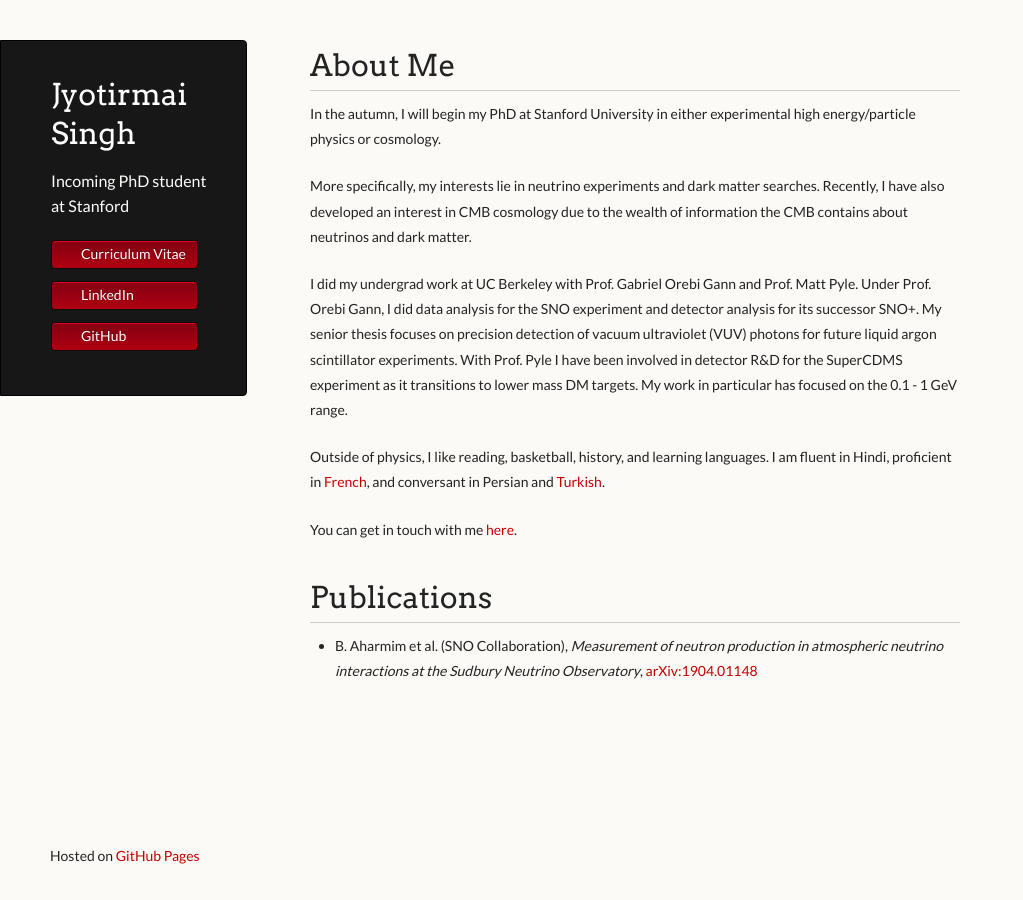
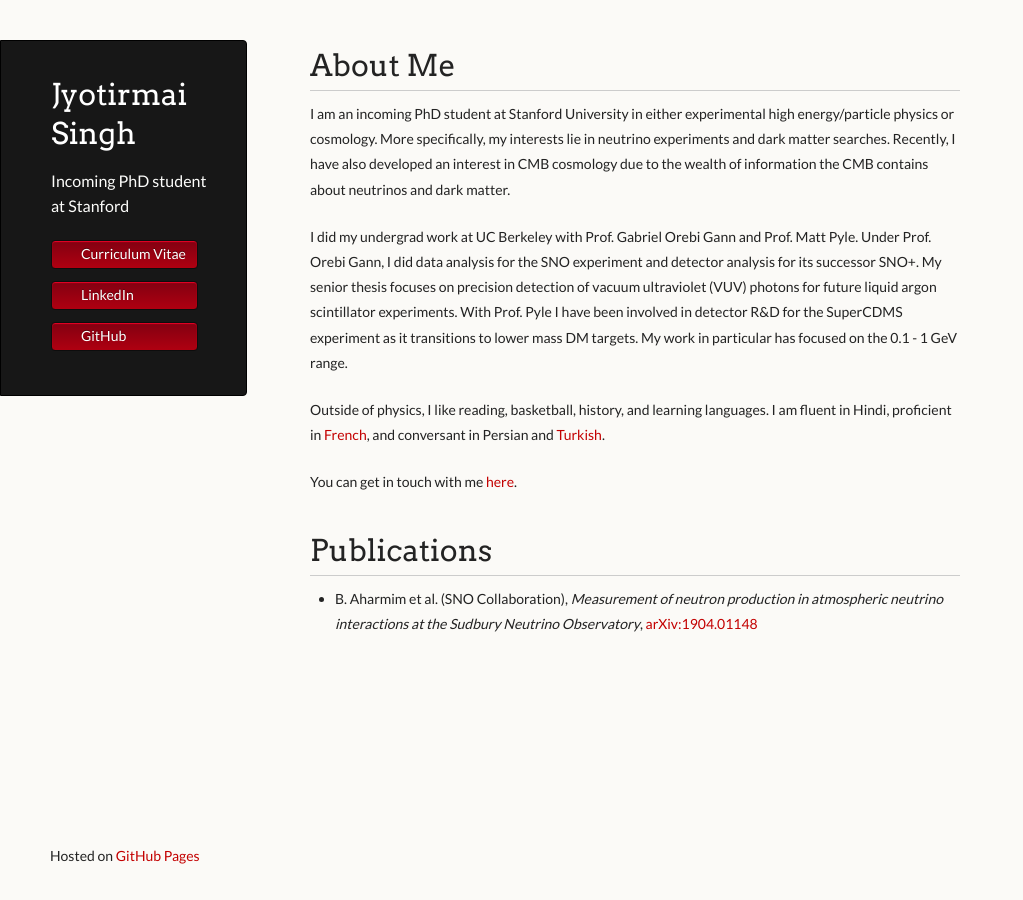
Before and after one commit to joe-singh/joe-singh.github.io, a Jekyll site: the page built from index.md, in a window 1280 px wide. Shown: the whole page, without its empty margins (0-1023 px from the left). Built offline with Jekyll 4.4.1, drawn with Linux system fonts in a browser that asks for light colours.

Commit message:
Fix some stuff

```diff
--- a/index.md
+++ b/index.md
@@ -12,10 +12,8 @@ There should be whitespace between paragraphs. We recommend including a README,
 --->
 # About Me
 
-In the autumn, I will begin my PhD at Stanford University in either experimental high energy/particle
-physics or cosmology.
-
-More specifically, my interests lie in neutrino experiments and dark matter searches. Recently, I have also developed an interest in
+I am an incoming PhD student at Stanford University in either experimental high energy/particle
+physics or cosmology. More specifically, my interests lie in neutrino experiments and dark matter searches. Recently, I have also developed an interest in
 CMB cosmology due to the wealth of information the CMB contains about neutrinos and dark matter.
 
 I did my undergrad work at UC Berkeley with Prof. Gabriel Orebi Gann and Prof. Matt Pyle. Under Prof. Orebi Gann, I did data analysis for the SNO
```
